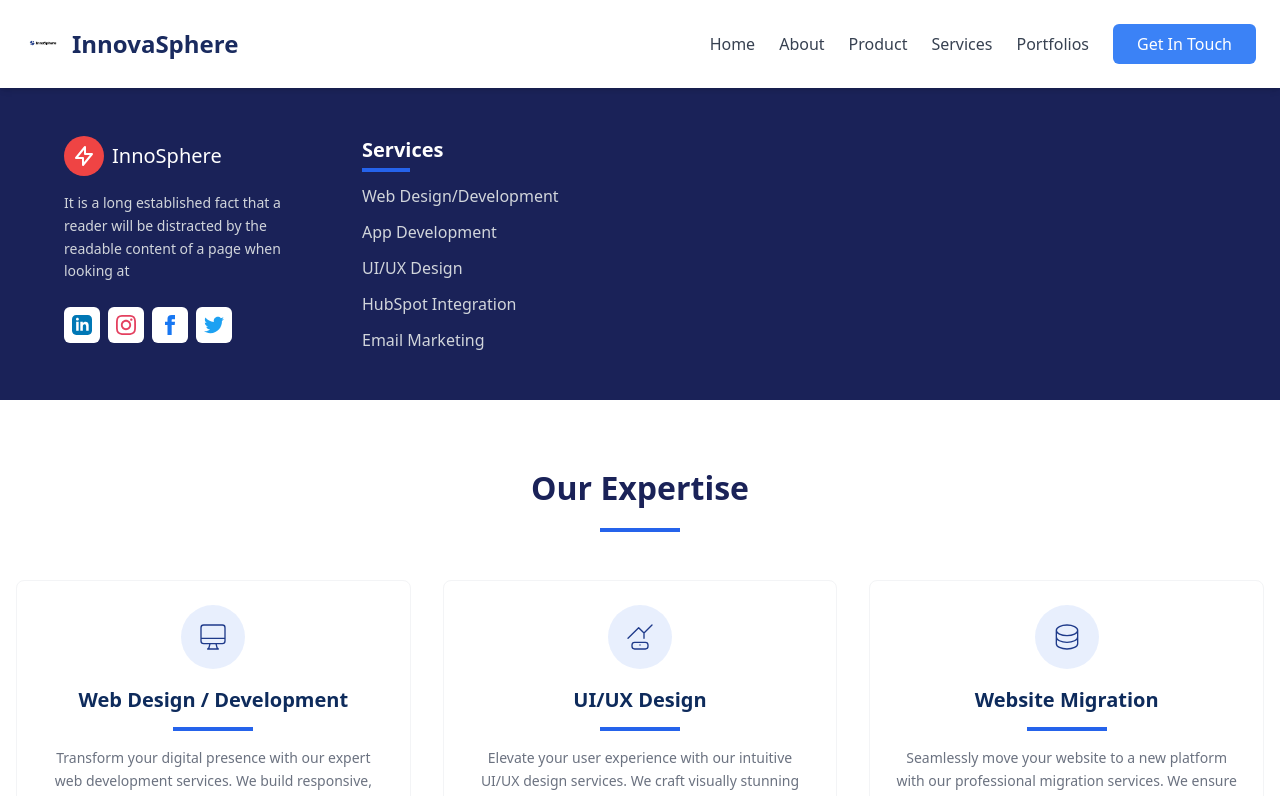
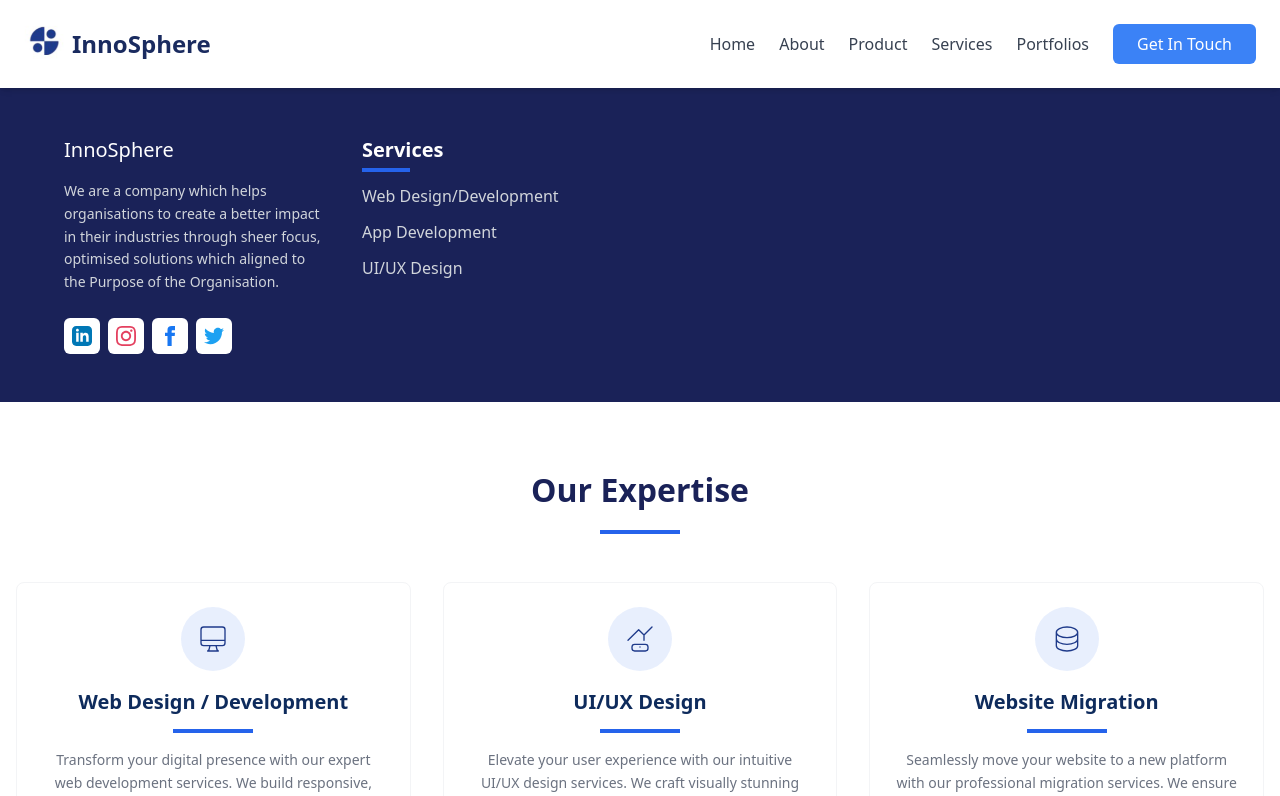
Before and after one commit to gurwnx222/InnoSphere, a React (Vite) app: page /footer in a window 1280 px wide. Shown: the top 796 px of the page. Built offline with nearby package versions, Linux system fonts and the light colour scheme.

Commit message:
Second commit

```diff
--- a/src/Components/navbar.tsx
+++ b/src/Components/navbar.tsx
@@ -19,7 +19,7 @@ const Navbar = () => {
             src={logo}
              />
           </div>
-          <span className="ml-2 text-2xl font-bold text-[#1A2B5F]">InnovaSphere</span>
+          <span className="ml-2 text-2xl font-bold text-[#1A2B5F]">InnoSphere</span>
         </div>
 
         {/* Desktop Navigation */}
--- a/src/Routes/contactSection.tsx
+++ b/src/Routes/contactSection.tsx
@@ -23,10 +23,10 @@ const ContactForm = () => {
 
     try {
       const response = await emailjs.send(
-        "service_qju1vzh", // Service ID
-        "template_hnr8qan", // Template ID
+        "service_cea126q", // Service ID
+        "template_p8aurhv", // Template ID
         formData,
-        "yyFfqbtgF63-6HyK2" // Public Key
+        "BbmX4lHJE2FLAx3yq" // Public Key
       );
 
       console.log("Email sent successfully:", response);
@@ -126,7 +126,7 @@ const ContactForm = () => {
                 </div>
                 <div>
                   <h3 className="text-blue-600  text-xl font-bold mb-1">Send Email</h3>
-                  <p className="text-gray-700">pixelon.digital25@gmail.com</p>
+                  <p className="text-gray-700">innosphere84@gmail.com</p>
                 </div>
               </div>
             </div>
--- a/src/Routes/footerSection.tsx
+++ b/src/Routes/footerSection.tsx
@@ -1,5 +1,3 @@
-import React from 'react';
-
 const Footer = () => {
   return (
     <footer className="bg-[#1A2258] py-12 px-4 text-white">
@@ -8,15 +6,10 @@ const Footer = () => {
           {/* Logo and About section */}
           <div>
             <div className="flex items-center mb-4">
-              <div className="bg-red-500 text-white rounded-full p-2 mr-2">
-                <svg xmlns="http://www.w3.org/2000/svg" className="h-6 w-6" fill="none" viewBox="0 0 24 24" stroke="currentColor">
-                  <path strokeLinecap="round" strokeLinejoin="round" strokeWidth={2} d="M13 10V3L4 14h7v7l9-11h-7z" />
-                </svg>
-              </div>
               <span className="text-xl font-medium">InnoSphere</span>
             </div>
             <p className="text-gray-300 mb-6 text-sm leading-relaxed">
-              It is a long established fact that a reader will be distracted by the readable content of a page when looking at
+              We are a company which helps organisations to create a better impact in their industries through sheer focus, optimised solutions which aligned to the Purpose of the Organisation.
             </p>
             <div className="flex space-x-2">
               <a href="#" className="bg-white p-2 rounded-md">
@@ -52,8 +45,6 @@ const Footer = () => {
               <li><a href="#" className="hover:text-white">Web Design/Development</a></li>
               <li><a href="#" className="hover:text-white">App Development</a></li>
               <li><a href="#" className="hover:text-white">UI/UX Design</a></li>
-              <li><a href="#" className="hover:text-white">HubSpot Integration</a></li>
-              <li><a href="#" className="hover:text-white">Email Marketing</a></li>
             </ul>
           </div>
         </div>
```
Also changed, not shown: src/Images/logo.png.
